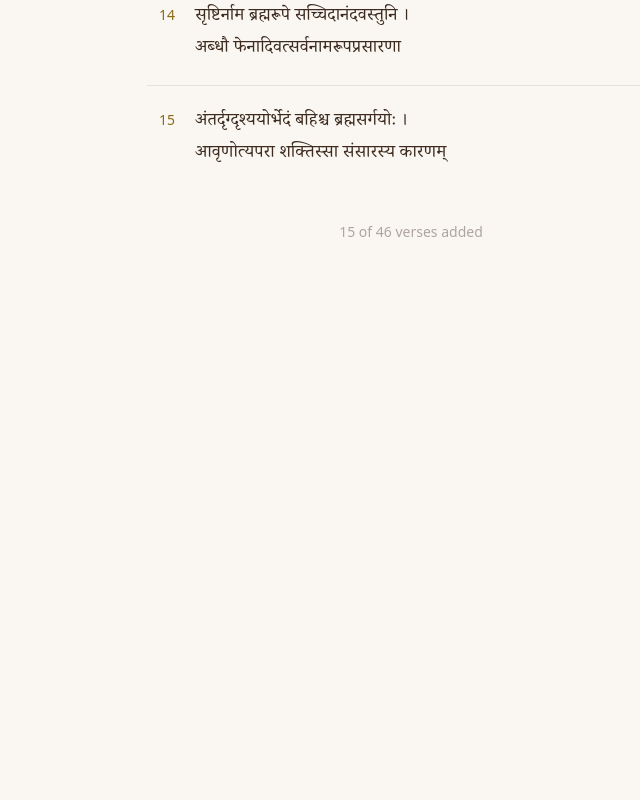
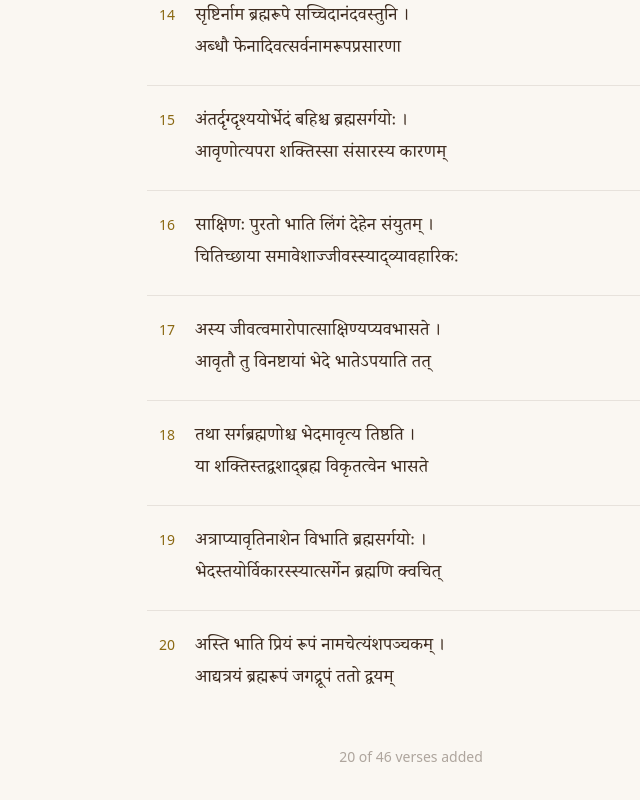
Before and after one commit to ravibhim/manana, a React (Vite) app: page / in a window 1280 px wide. Shown: the part 1696-2496 px from the top of the page, without its empty margins (229-869 px from the left). Before the commit the page ends 2002 px from the top, so only its background shows below. Built offline with nearby package versions, Linux system fonts and the light colour scheme.

Commit message:
Add verses 16-20 from DDV.pdf

```diff
--- a/src/data/ddv.ts
+++ b/src/data/ddv.ts
@@ -892,4 +892,232 @@ export const VERSES: Verse[] = [
     recitation: { src: '/audio/ddv-15-recitation.mp3', videoId: 'AiDa_7Blimg', start: 2717, end: 2745 },
     commentary: { src: '/audio/ddv-15-commentary.mp3', videoId: 'AiDa_7Blimg', start: 2745, end: 3136 },
   },
+  {
+    number: 16,
+    lines: [
+      [
+        { t: 'साक्षिणः', m: 'of the Witness' },
+        { t: 'पुरतो', m: 'in immediate proximity' },
+        { t: 'भाति', m: 'shines' },
+        { t: 'लिंगं', m: 'the subtle body' },
+        { t: 'देहेन', m: 'with the (physical) body' },
+        { t: 'संयुतम्', m: 'related' },
+        { t: '।' },
+      ],
+      [
+        {
+          t: 'चितिच्छाया',
+          m: 'the reflection of Consciousness',
+          parts: [
+            { t: 'चिति', m: 'Consciousness' },
+            { t: 'छाया', m: 'reflection' },
+          ],
+        },
+        {
+          t: 'समावेशाज्जीवस्स्याद्व्यावहारिकः',
+          m: 'on account of being affected by it, the embodied self becomes empirical',
+          parts: [
+            { t: 'समावेशात्', m: 'on account of being affected by it' },
+            { t: 'जीवः', m: 'embodied self' },
+            { t: 'स्यात्', m: 'becomes' },
+            { t: 'व्यावहारिकः', m: 'empirical' },
+          ],
+        },
+        { t: '॥ १६ ॥' },
+      ],
+    ],
+    transliteration:
+      'sākṣiṇaḥ purato bhāti liṃgaṃ dehena saṃyutam |\nciti-cchāyā samāveśāj jīvas syād vyāvahārikaḥ || 16 ||',
+    translation:
+      'The subtle body (Lingam) which exists in close proximity to the Witness (Sākshin) identifying itself with the gross body becomes the embodied empirical self, on account of its being affected by the reflection of Consciousness.',
+  },
+  {
+    number: 17,
+    lines: [
+      [
+        { t: 'अस्य', m: 'of this (the empirical self)' },
+        {
+          t: 'जीवत्वमारोपात्साक्षिण्यप्यवभासते',
+          m: 'the nature of being a Jiva appears also in the Sākshin, through superimposition',
+          parts: [
+            { t: 'जीवत्वं', m: 'the nature of being a Jiva' },
+            { t: 'आरोपात्', m: 'through superimposition' },
+            { t: 'साक्षिणि', m: 'in the Sākshin' },
+            { t: 'अपि', m: 'also' },
+            { t: 'अवभासते', m: 'appears' },
+          ],
+        },
+        { t: '।' },
+      ],
+      [
+        { t: 'आवृतौ', m: 'of the veiling power' },
+        { t: 'तु', m: 'but' },
+        { t: 'विनष्टायां', m: 'by the annihilation' },
+        { t: 'भेदे', m: 'the difference' },
+        {
+          t: 'भातेऽपयाति',
+          m: 'having become clear, disappears',
+          parts: [
+            { t: 'भाते', m: 'having become clear' },
+            { t: 'अपयाति', m: 'disappears' },
+          ],
+        },
+        { t: 'तत्', m: 'that (the idea of being Jiva)' },
+        { t: '॥ १७ ॥' },
+      ],
+    ],
+    transliteration:
+      'asya jīvatvam āropāt sākṣiṇy apy avabhāsate |\nāvṛtau tu vinaṣṭāyāṃ bhede bhāte ’payāti tat || 17 ||',
+    translation:
+      'The character of an embodied self appears through false superimposition in the Sākshin also. With the disappearance of the veiling power, the distinction (between the seer and the object) becomes clear and with it the Jiva character of the Sākshin (Witness) disappears.',
+  },
+  {
+    number: 18,
+    lines: [
+      [
+        { t: 'तथा', m: 'similarly' },
+        {
+          t: 'सर्गब्रह्मणोश्च',
+          m: 'of the phenomenal universe and Brahman, and',
+          parts: [
+            { t: 'सर्ग', m: 'phenomenal universe' },
+            { t: 'ब्रह्मणोः', m: 'and Brahman, of' },
+            { t: 'च', m: 'and' },
+          ],
+        },
+        {
+          t: 'भेदमावृत्य',
+          m: 'concealing the distinction',
+          parts: [
+            { t: 'भेदं', m: 'distinction' },
+            { t: 'आवृत्य', m: 'concealing' },
+          ],
+        },
+        { t: 'तिष्ठति', m: 'exists' },
+        { t: '।' },
+      ],
+      [
+        { t: 'या', m: 'which' },
+        {
+          t: 'शक्तिस्तद्वशाद्ब्रह्म',
+          m: 'the power; through its influence, Brahman',
+          parts: [
+            { t: 'शक्तिः', m: 'power' },
+            { t: 'तद्वशात्', m: 'through its influence' },
+            { t: 'ब्रह्म', m: 'Brahman' },
+          ],
+        },
+        {
+          t: 'विकृतत्वेन',
+          m: 'as being of the nature of modification',
+          parts: [
+            { t: 'विकृत', m: 'modification' },
+            { t: 'त्वेन', m: 'as being of the nature of' },
+          ],
+        },
+        { t: 'भासते', m: 'appears' },
+        { t: '॥ १८ ॥' },
+      ],
+    ],
+    transliteration:
+      'tathā sarga-brahmaṇoś ca bhedam āvṛtya tiṣṭhati |\nyā śaktis tad-vaśād brahma vikṛtatvena bhāsate || 18 ||',
+    translation:
+      'Similarly, Brahman, through the influence of the power that conceals the distinction between It and the phenomenal universe, appears as endowed with the attributes of change.',
+  },
+  {
+    number: 19,
+    lines: [
+      [
+        {
+          t: 'अत्राप्यावृतिनाशेन',
+          m: 'in this case also, with the destruction of the veiling power',
+          parts: [
+            { t: 'अत्र', m: 'in this case' },
+            { t: 'अपि', m: 'also' },
+            { t: 'आवृति', m: 'veiling power' },
+            { t: 'नाशेन', m: 'with the destruction' },
+          ],
+        },
+        { t: 'विभाति', m: 'becomes clear' },
+        {
+          t: 'ब्रह्मसर्गयोः',
+          m: 'of Brahman and the phenomenal universe',
+          parts: [
+            { t: 'ब्रह्म', m: 'Brahman' },
+            { t: 'सर्गयोः', m: 'and the phenomenal universe, of' },
+          ],
+        },
+        { t: '।' },
+      ],
+      [
+        {
+          t: 'भेदस्तयोर्विकारस्स्यात्सर्गेन',
+          m: 'the distinction between the two; change exists in the phenomenal universe, not',
+          parts: [
+            { t: 'भेदः', m: 'distinction' },
+            { t: 'तयोः', m: 'between those two' },
+            { t: 'विकारः', m: 'change' },
+            { t: 'स्यात्', m: 'exists' },
+            { t: 'सर्गे', m: 'in the phenomenal universe' },
+            { t: 'न', m: 'not' },
+          ],
+        },
+        { t: 'ब्रह्मणि', m: 'in Brahman' },
+        { t: 'क्वचित्', m: 'ever' },
+        { t: '॥ १९ ॥' },
+      ],
+    ],
+    transliteration:
+      'atrāpy āvṛti-nāśena vibhāti brahma-sargayoḥ |\nbhedas tayor vikāras syāt sarge na brahmaṇi kvacit || 19 ||',
+    translation:
+      'In this case also, the distinction between Brahman and the phenomenal universe becomes clear with the disappearance of the veiling power. Therefore change is perceived in the phenomenal universe, but never in Brahman.',
+  },
+  {
+    number: 20,
+    lines: [
+      [
+        { t: 'अस्ति', m: '(it) exists' },
+        { t: 'भाति', m: '(it) shines (becomes cognizable)' },
+        { t: 'प्रियं', m: '(it is) dear' },
+        { t: 'रूपं', m: 'form' },
+        {
+          t: 'नामचेत्यंशपञ्चकम्',
+          m: 'name, and thus all these five aspects',
+          parts: [
+            { t: 'नाम', m: 'name' },
+            { t: 'च', m: 'and' },
+            { t: 'इति', m: 'thus' },
+            { t: 'अंशपञ्चकं', m: 'these five aspects' },
+          ],
+        },
+        { t: '।' },
+      ],
+      [
+        { t: 'आद्यत्रयं', m: 'the first three' },
+        {
+          t: 'ब्रह्मरूपं',
+          m: 'characteristics of Brahman',
+          parts: [
+            { t: 'ब्रह्म', m: 'Brahman' },
+            { t: 'रूपं', m: 'characteristics' },
+          ],
+        },
+        {
+          t: 'जगद्रूपं',
+          m: 'characteristics of the universe',
+          parts: [
+            { t: 'जगत्', m: 'universe' },
+            { t: 'रूपं', m: 'characteristics' },
+          ],
+        },
+        { t: 'ततो', m: 'the next' },
+        { t: 'द्वयम्', m: 'two' },
+        { t: '॥ २० ॥' },
+      ],
+    ],
+    transliteration:
+      'asti bhāti priyaṃ rūpaṃ nāma-cety-aṃśa-pañcakam |\nādya-trayaṃ brahma-rūpaṃ jagad-rūpaṃ tato dvayam || 20 ||',
+    translation:
+      'Every entity has five characteristics, viz., existence, cognizability, attractiveness, form and name. Of these, the first three belong to Brahman and the next two to the world.',
+  },
 ]
```
